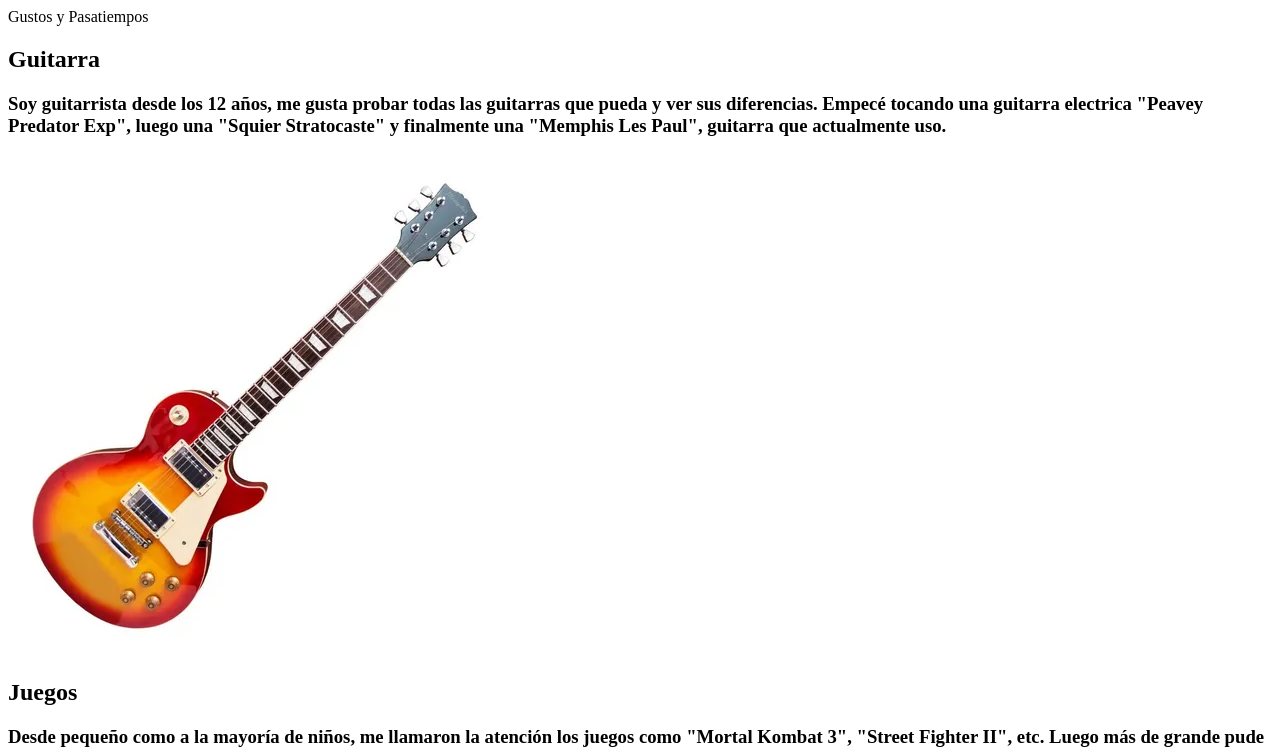
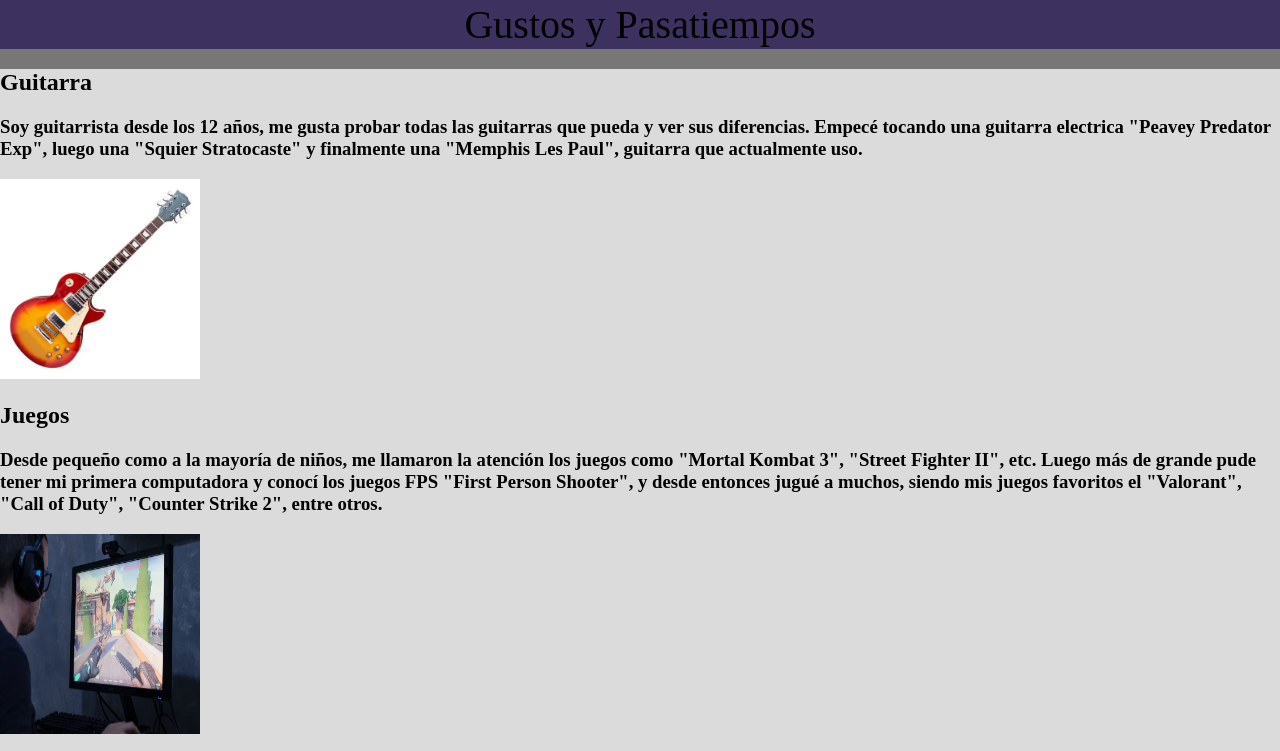
Before and after one commit to Dezt1an/TP1-Programacion3, a plain HTML site: page pasatiempos.html in a window 1280 px wide. Shown: the top 751 px of the page. Drawn offline with Linux system fonts and the light colour scheme.

Commit message:
Arreglo con css del html pasatiempos

```diff
--- a/pasatiempos.html
+++ b/pasatiempos.html
@@ -7,17 +7,23 @@
     <link rel="stylesheet" href="style3.css">
 </head>
 <body>
+
+    <div class="div-general">
+        <div class="body-div1">
             <header>Gustos y Pasatiempos</header>
             <div class="gustos-div"> <h2>Guitarra</h2> <h3>Soy guitarrista desde los 12 años, me gusta probar todas las guitarras que pueda y ver sus diferencias. Empecé tocando una guitarra electrica "Peavey Predator Exp", luego una "Squier Stratocaste" y finalmente una "Memphis Les Paul", guitarra que actualmente uso.</h3>
             <img src="imagenes/guitarra.webp" alt="guitarra-img">
 
             <div class="gustos-div"> <h2>Juegos</h2> <h3>Desde pequeño como a la mayoría de niños, me llamaron la atención los juegos como "Mortal Kombat 3", "Street Fighter II", etc. Luego más de grande pude tener mi primera computadora y conocí los juegos FPS "First Person Shooter", y desde entonces jugué a muchos, siendo mis juegos favoritos el "Valorant", "Call of Duty", "Counter Strike 2", entre otros.</h3>
             <img src="imagenes/juegos.webp" alt="juegos-img">
-
+        </div>
+        <div class="body-div2">
             <div class="gustos-div"> <h2>Anime</h2> <h3>Soy un aficionado a las series animadas Japonesas, mi primer anime fue "Dragon Ball Z", luego conocí el anime de "Naruto", el cual es mi favorito hasta el día de hoy, y ví muchísimos más que si los menciono a todos no tendría espacio en la página web jajaja.</h3>
             <img src="imagenes/anime.jpeg" alt="anime-img">
 
             <div class="gustos-div"> <h2>Tecnología</h2> <h3>Me gustan mucho los dispositivos tecnológicos como Celulares, Computadoras, Consolas, etc. Siempre que puedo intento informarme sobre las características que tienen los mismos, sobre nuevos lanzamientos e intento probar todo lo que me es posible.</h3>
             <img src="imagenes/tecnologia.jpeg" alt="tecnologia-logo">
+        </div>
+    </div>
 </body>
 </html>
--- a/style3.css
+++ b/style3.css
@@ -0,0 +1,35 @@
+header{
+    padding: 1px;
+    background-color: rgb(61, 49, 95);
+    font-size: 40px;
+    text-align: center;
+}
+
+body{
+    background-color: rgb(29, 30, 41);
+    align-items: center;
+    justify-content: center;
+    margin: 0;
+
+}
+
+.div-general{
+    display: flex;
+    flex-direction: row;
+}
+
+img{
+    width: 200px;
+    height: 200px;
+}
+
+.body-div1{
+    background-color: rgb(119, 119, 119);
+}
+.body-div2{
+    background-color: rgb(119, 119, 119);
+}
+
+.gustos-div{
+    background-color: rgb(219, 219, 219);
+}
```
Lines whose indentation alone changed are shown as unchanged.
